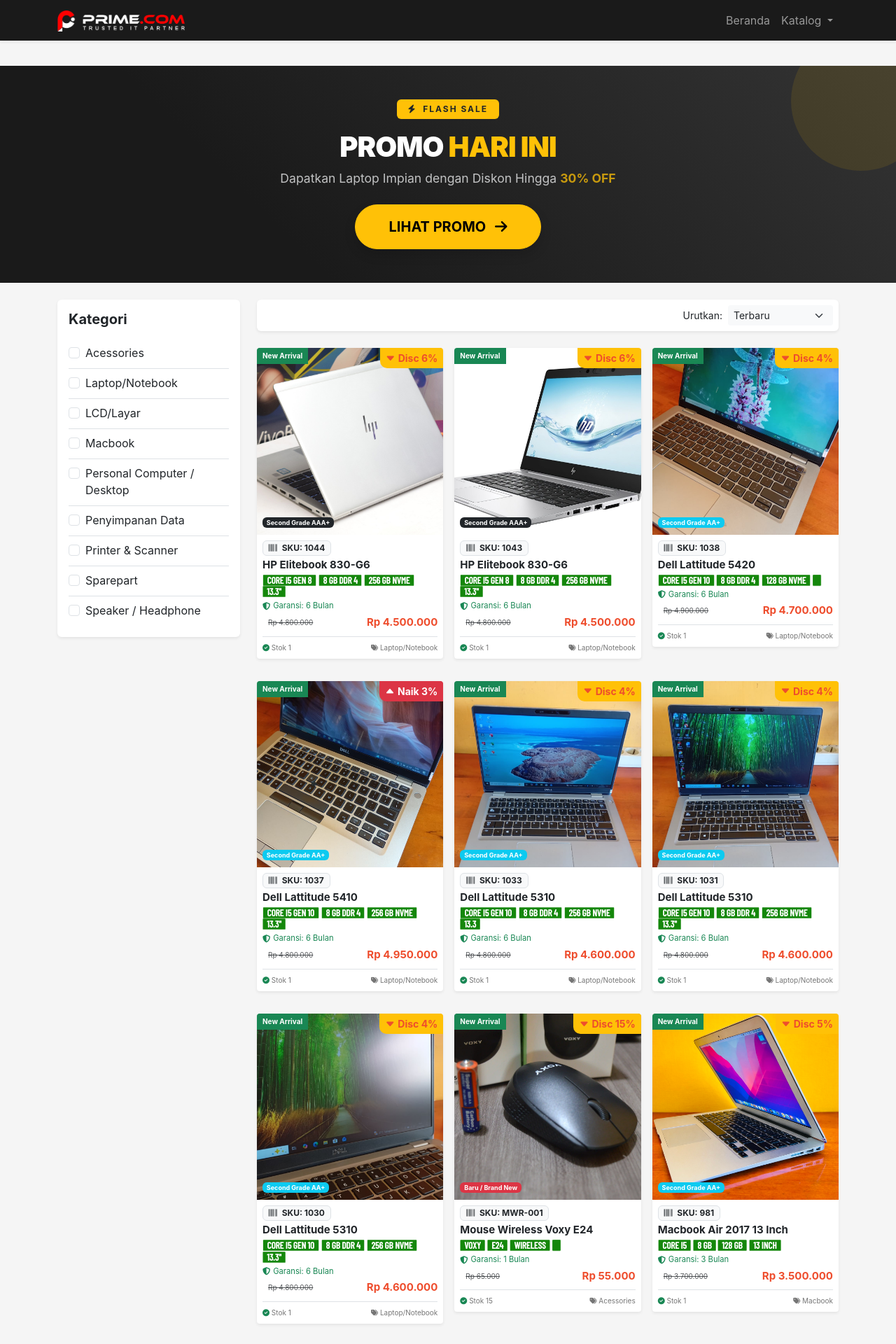
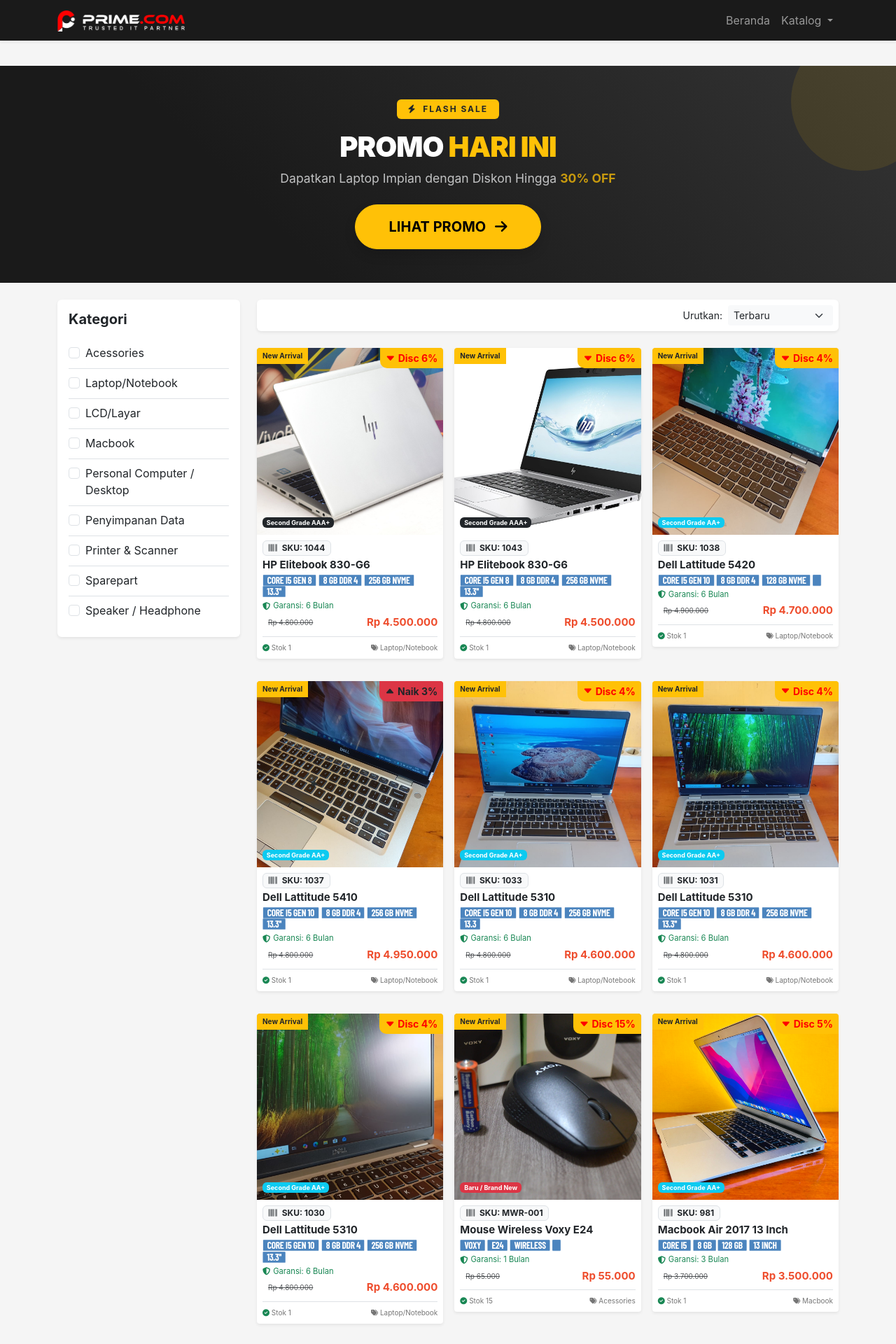
Before and after one commit to primeart2020/etalasedigital, a Django app: page / in a window 1280 px wide. Shown: the top 1920 px of the page at 70% size. Run offline with Django 5.2, Linux system fonts and the light colour scheme; data comes from the database, SQL or seed files in the repository; both versions use the stored data as it was after the commit; some libraries are stand-ins or nearby versions.

Commit message:
upload gambar

```diff
--- a/katalog/templates/katalog/partials/product_cards.html
+++ b/katalog/templates/katalog/partials/product_cards.html
@@ -21,7 +21,7 @@
 
                 <!-- Label New Arrival (Hanya tampil jika stok ada) -->
                 {% if p.is_new_product and p.stock > 0 %}
-                <div class="position-absolute top-0 start-0 bg-success px-2 py-1 text-white fw-bold"
+                <div class="position-absolute top-0 start-0 bg-warning px-2 py-1 text-dark fw-bold"
                     style="font-size: 10px;">
                     New Arrival
                 </div>
@@ -42,13 +42,13 @@
 <!-- Label Status Harga di Thumbnail -->
 {% if p.old_price and p.old_price != p.price and p.stock > 0 %}
     {% if p.is_price_up %}
-        <div class="position-absolute top-0 end-0 bg-danger px-2 py-1 small fw-bold text-white d-flex align-items-center"
+        <div class="position-absolute top-0 end-0 bg-danger px-2 py-1 small fw-bold text-dark d-flex align-items-center"
              style="border-bottom-left-radius: 10px; z-index: 10;">
             <i class="bi bi-caret-up-fill me-1"></i> Naik {{ p.price_diff_percent }}%
         </div>
     {% else %}
         <div class="position-absolute top-0 end-0 bg-warning px-2 py-1 small fw-bold d-flex align-items-center"
-             style="color: #ee4d2d; border-bottom-left-radius: 10px; z-index: 10;">
+             style="color: #ff0000; border-bottom-left-radius: 10px; z-index: 10;">
             <i class="bi bi-caret-down-fill me-1"></i> Disc {{ p.price_diff_percent }}%
         </div>
     {% endif %}
@@ -84,7 +84,7 @@
                 <span class="badge badge-ekstrim-langsing border-0"
                       style="font-size: 0.85rem;
                              padding: 1px 6px;
-                             background-color: #009621;
+                             background-color: #cd008f;
                              color: #ffffff;
                              border-radius: 1px;
                              margin: 0.5px 0; /* Jarak vertikal antar badge makin tipis */
@@ -151,7 +151,7 @@
 
 @keyframes pulse-super-subtle {
     0% { transform: scale(0.95); }
-    50% { transform: scale(1); background-color: #1e8000; }
+    50% { transform: scale(1); background-color: #0ac5d6; }
     100% { transform: scale(0.95); }
 }
 
```
Also changed, not shown: db.sqlite3, media/products/IMG20260510121326.jpg (added), media/products/gallery/IMG20260510121234.webp (added), media/products/gallery/IMG20260510121326.webp (added), media/products/gallery/IMG20260510121717.webp (added), media/products/gallery/IMG20260510121747.webp (added), media/products/gallery/IMG20260510122139.webp (added).
